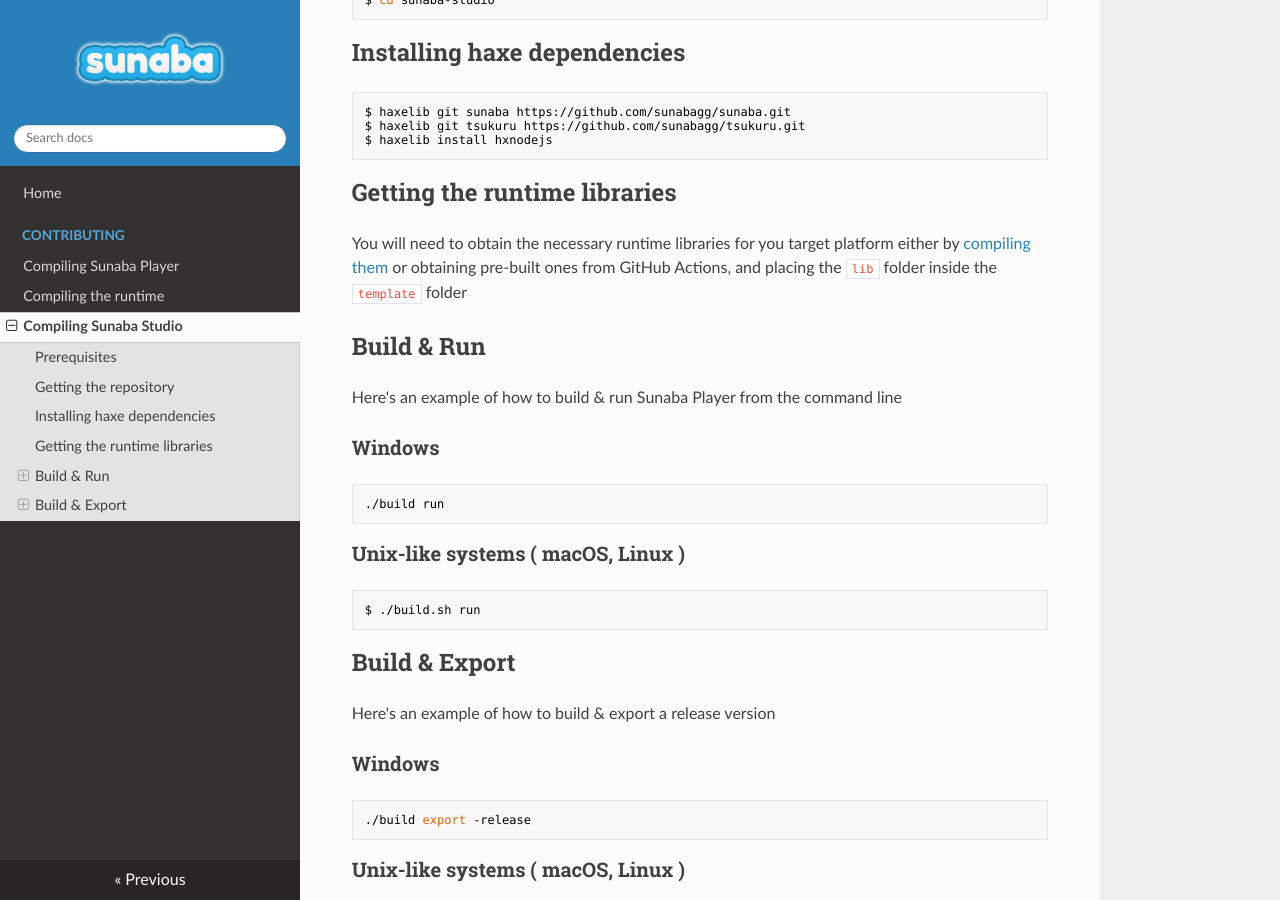
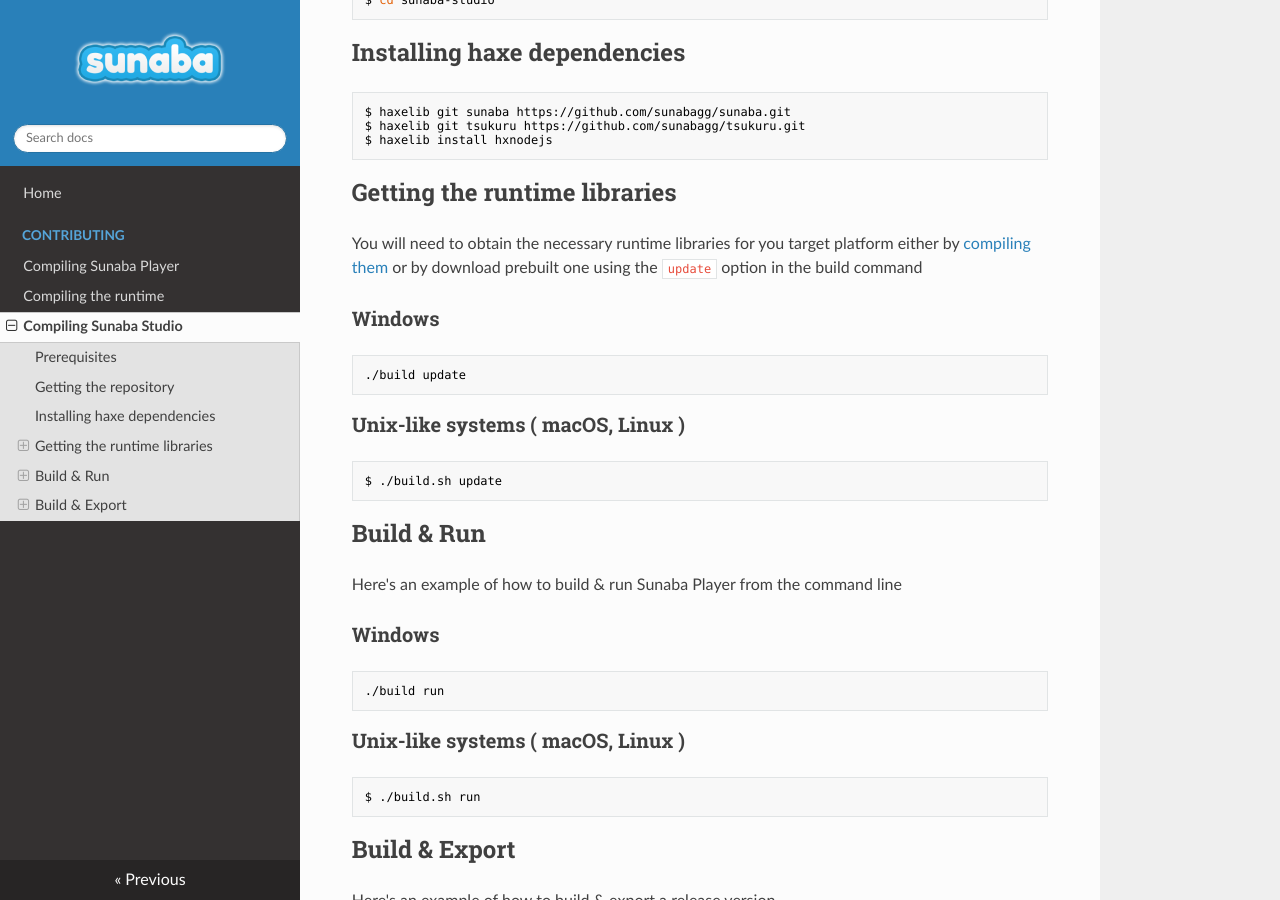
Before and after one commit to sunabagg/sunaba-docs, an MkDocs documentation site: the page built from docs/contributing/compile-studio.md, in a window 1280 px wide and 900 px high, scrolled down 450 px. Built offline with MkDocs 1.6.1, drawn with Linux system fonts in a browser that asks for light colours; nearby versions of some CDN libraries.

Commit message:
Update runtime library instructions in compile-player.md and compile-studio.md

````diff
--- a/docs/contributing/compile-studio.md
+++ b/docs/contributing/compile-studio.md
@@ -25,7 +25,19 @@ $ haxelib install hxnodejs
 
 ## Getting the runtime libraries
 
-You will need to obtain the necessary runtime libraries for you target platform either by [compiling them](compile-runtime.md) or obtaining pre-built ones from GitHub Actions, and placing the `lib` folder inside the `template` folder
+You will need to obtain the necessary runtime libraries for you target platform either by [compiling them](compile-runtime.md) or by download prebuilt one using the `update` option in the build command
+
+### Windows
+
+```sh
+./build update
+```
+
+### Unix-like systems ( macOS, Linux )
+
+```sh
+$ ./build.sh update
+```
 
 ## Build & Run
 
````
Also changed, not shown: docs/contributing/compile-player.md (+13 -1 lines).
